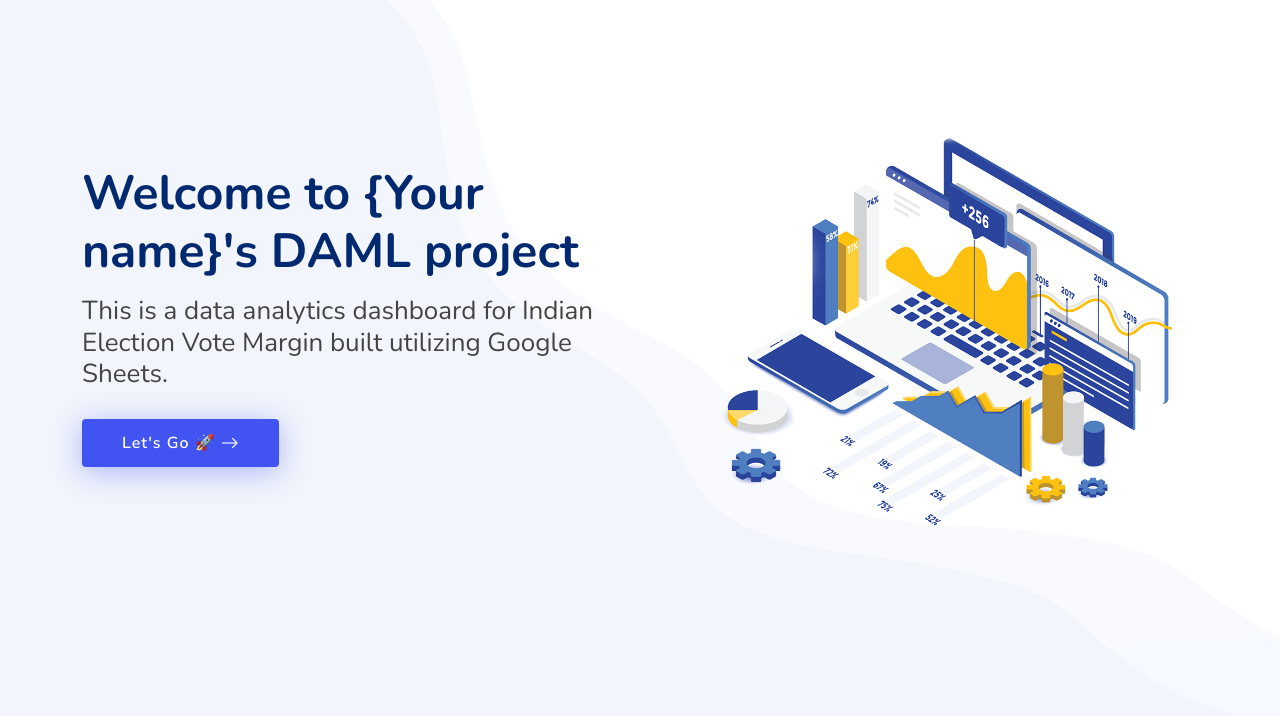
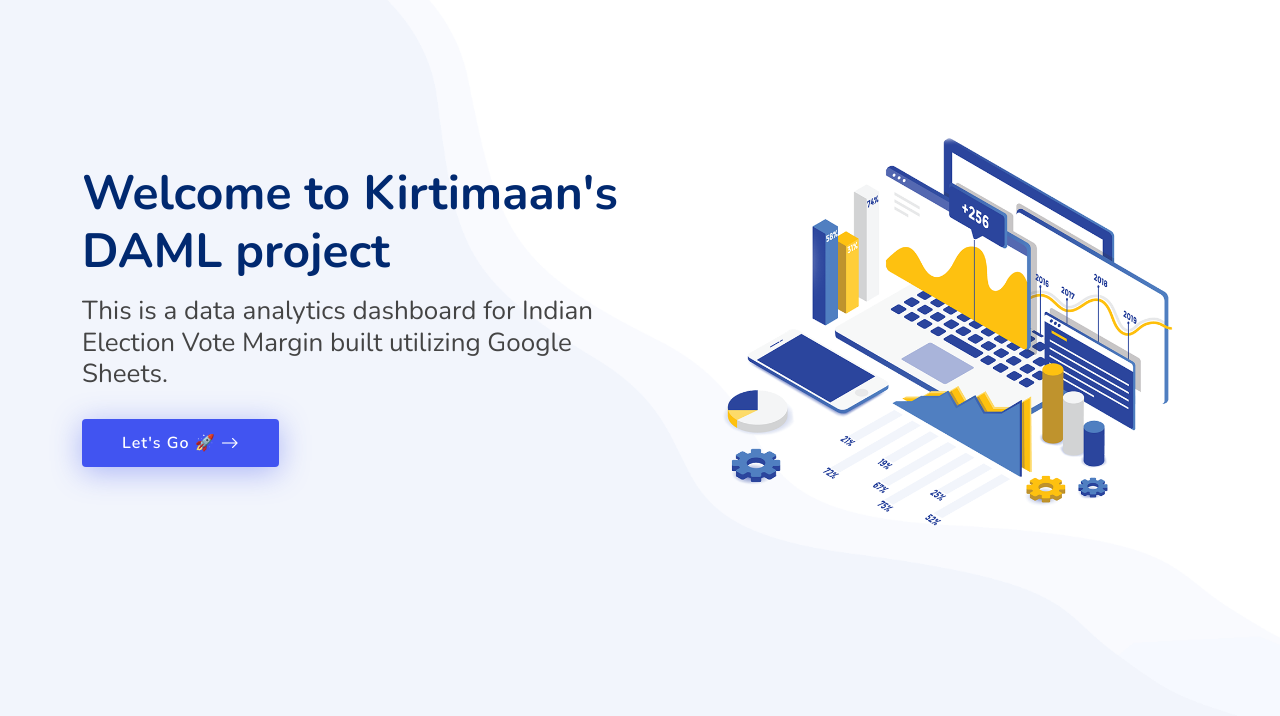
Before and after one commit to KirtimaanSingh/DAML, a plain HTML site: page index.html in a window 1280 px wide. Shown: the part 84-800 px from the top of the page. Drawn offline with nearby package versions, Linux system fonts and the light colour scheme.

Commit message:
first commit DAML dashboard

```diff
--- a/index.html
+++ b/index.html
@@ -61,7 +61,7 @@
       <div class="row">
         <div class="col-lg-6 d-flex flex-column justify-content-center">
           <h1 data-aos="fade-up">
-            Welcome to {Your name}'s DAML project
+            Welcome to Kirtimaan's DAML project
           </h1>
           <h2 data-aos="fade-up" data-aos-delay="400">
             This is a data analytics dashboard for Indian Election Vote Margin built utilizing Google Sheets.
@@ -108,8 +108,7 @@
           <div class="col-lg-12 d-flex flex-column text-center justify-content-center" data-aos="fade-up"
             data-aos-delay="200">
             <!-- NOTE Insert your google sheet link here -->
-
-          </div>
+            <iframe src="https://docs.google.com/spreadsheets/d/e/2PACX-1vQkv8z4EYzLL1uVbhjuHFEHJSxHGCOVpvIMwZGlU6uWQfxgKbXxNtFboQyMkRiJHe7cNjXXNhM1RS7g/pubhtml?gid=1131659019&amp;single=true&amp;widget=true&amp;headers=false"></iframe>          </div>
         </div>
       </div>
 
```
